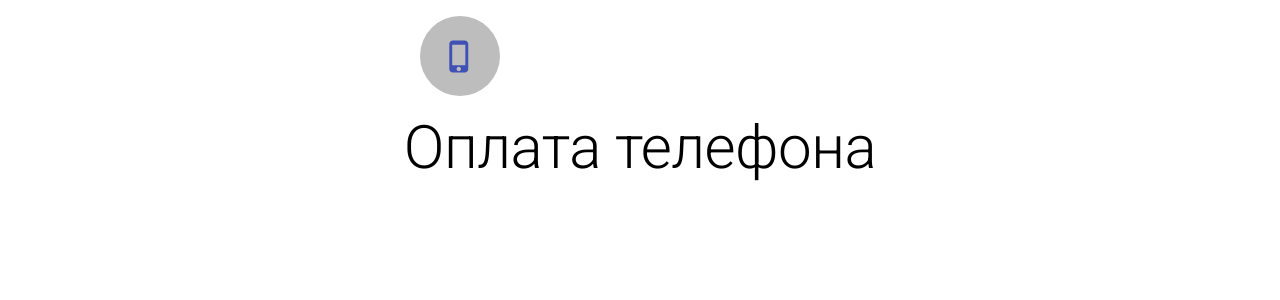
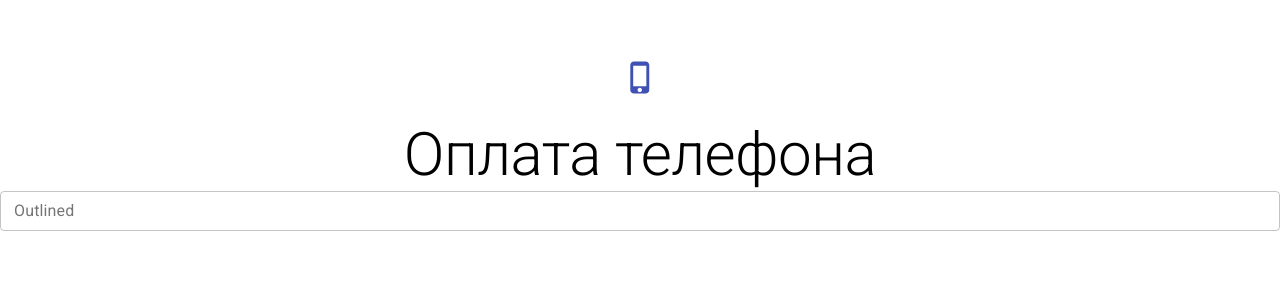
Before and after one commit to utkamag/React_Payment, a React (Create React App) app in the folder react-app/: page /payment in a window 1280 px wide. Shown: the top 300 px of the page. Built offline with nearby package versions, Linux system fonts and the light colour scheme.

Commit message:
Update code

```diff
--- a/react-app/src/components/Payment.js
+++ b/react-app/src/components/Payment.js
@@ -1,17 +1,19 @@
 import {Link} from "react-router-dom";
-import {Container, Avatar, Box, Typography, Grid} from "@material-ui/core";
+import {Container, Avatar, Box, Typography, TextField} from "@material-ui/core";
 import useStyles from "./Style";
 import {PhoneIphone} from "@material-ui/icons";
 
 function Payment() {
     const classes = useStyles()
     return (
-        <Grid className={classes.containerPaymen} container direction="column" alignContent="center" justifyContent="center">
-            <Avatar className={classes.avatar}>
+        <div className="container_payment">
+            <div className="payment_avatar">
                 <PhoneIphone color="primary" fontSize="large"/>
-            </Avatar>
+            </div>
             <Typography color="inherit" align="center" variant="h2">Оплата телефона</Typography>
-        </Grid>
+            <TextField id="outlined-basic" label="Outlined" variant="outlined" size="small" />
+
+        </div>
     )
 }
 
--- a/react-app/src/components/Style.js
+++ b/react-app/src/components/Style.js
@@ -54,10 +54,7 @@ const useStyles = makeStyles((theme) => ({
 
     // Payment
 
-    avatar: {
-        margin: theme.spacing(2),
-        padding: "20px",
-    }
+
 }))
 
 export default useStyles
--- a/react-app/src/index.css
+++ b/react-app/src/index.css
@@ -26,3 +26,17 @@ body {
     font-size: 20px;
     text-decoration: none;
 }
+
+/* Payment */
+
+.container_payment {
+    display: flex;
+    flex-direction: column;
+    justify-content: center;
+}
+
+.payment_avatar {
+    text-align: center;
+    margin-top: 40px;
+    padding: 20px;
+}
```
